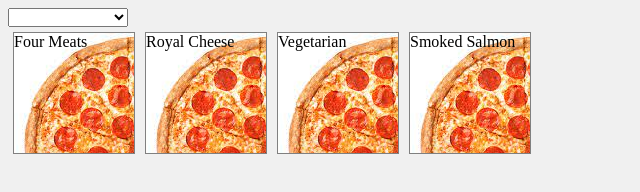
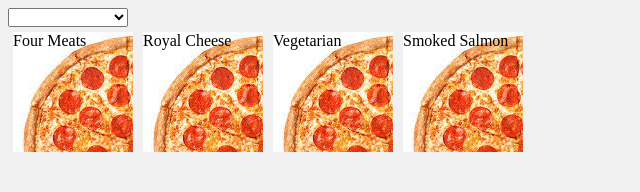
Before and after one commit to kobeza1/goit-js-lessons, a plain HTML site: page lesson-12.html in a window 1280 px wide. Shown: the whole page, without its empty margins (0-640 px from the left). Drawn offline with Linux system fonts and the light colour scheme.

Commit message:
pizza.jpg

```diff
--- a/css/common.css
+++ b/css/common.css
@@ -68,8 +68,7 @@ kbd {
 .pizza-item {
   width: 120px;
   height: 120px;
-  background-image: url("/images/pizza.jpeg");
-  border: 1px solid grey;
+  background-image: url("/images/pizza.jpg");
 }
 
 .focused {
```
Also changed, not shown: images/pizza.jpg (renamed from images/pizza.jpeg).
